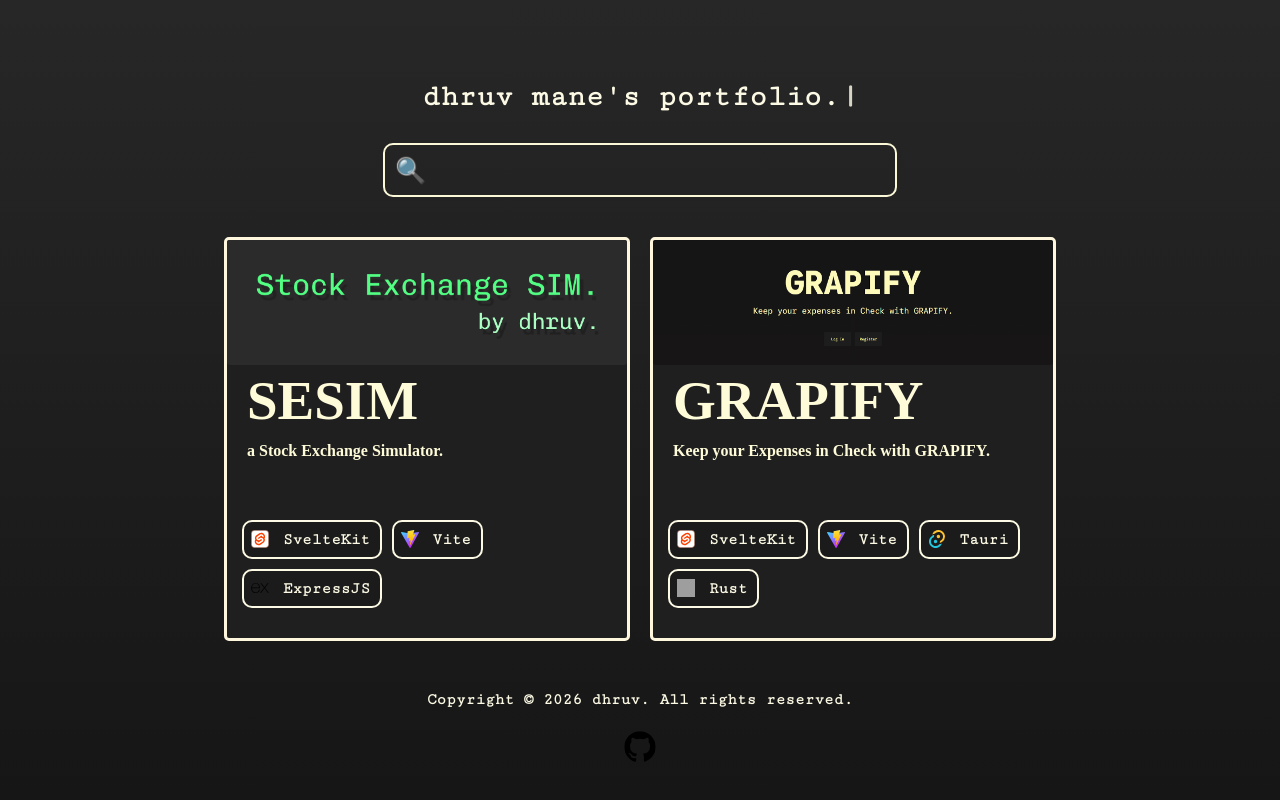
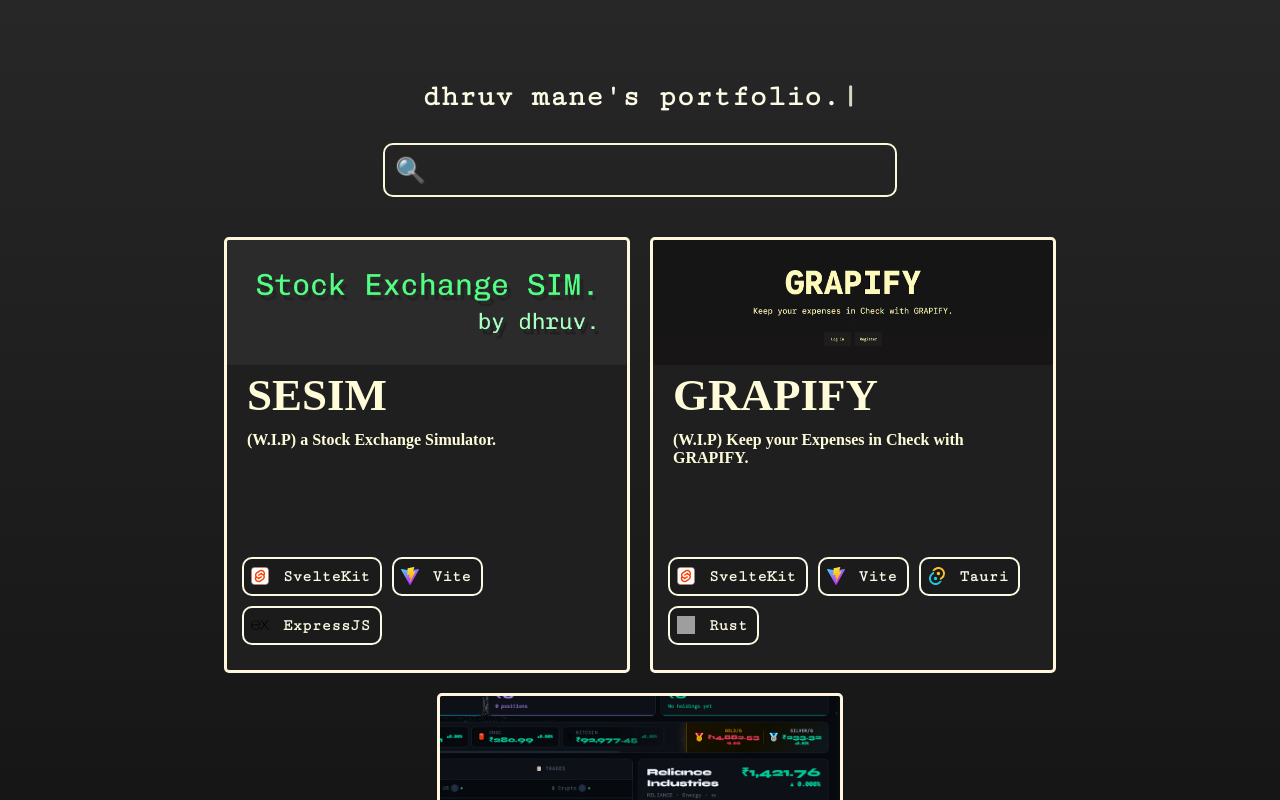
Before and after one commit to dhruvmane/dhruvmane.github.io, a SvelteKit app: page / in a window 1280 px wide. Shown: the top 800 px of the page. Built offline with nearby package versions, Linux system fonts and the light colour scheme; grey boxes are pictures that could not be loaded; a web font is replaced by a local one.

Commit message:
additions

```diff
--- a/package.json
+++ b/package.json
@@ -16,6 +16,7 @@
 	},
 	"devDependencies": {
 		"@sveltejs/adapter-auto": "^7.0.0",
+		"@sveltejs/adapter-static": "^3.0.10",
 		"@sveltejs/kit": "^2.50.2",
 		"@sveltejs/vite-plugin-svelte": "^6.2.4",
 		"gh-pages": "^6.3.0",
@@ -27,7 +28,6 @@
 		"vite": "^7.3.1"
 	},
 	"dependencies": {
-		"@sveltejs/adapter-static": "^3.0.10",
 		"gsap": "^3.14.2"
 	}
 }
--- a/src/lib/components/Talents.svelte
+++ b/src/lib/components/Talents.svelte
@@ -10,7 +10,7 @@
     import javascriptIcon from '$lib/assets/tech_stack/javascript.svg';
     import rustIcon from '$lib/assets/tech_stack/rust.svg';
 
-    let { title, description, card, tech_stack } = $props()
+    let { title, description, card, tech_stack, href } = $props()
 
 </script>
 
@@ -19,6 +19,16 @@
     @import url('https://fonts.googleapis.com/css2?family=Notable&display=swap');
     @import url('https://fonts.googleapis.com/css2?family=Chivo+Mono:ital,wght@0,100..900;1,100..900&display=swap');
 
+    * {
+        text-decoration: none;
+    }
+
+    a {
+        cursor: grab;
+        color: inherit;
+        border-color: inherit;
+    }
+
     h1 {
         margin: 0;
         margin-left: 20px;
@@ -26,7 +36,7 @@
         color: rgb(255, 251, 217);
 
         font-family: 'Notable';
-        font-size: 55px;
+        font-size: 45px;
         z-index: 1;
     }
 
@@ -66,6 +76,7 @@
         background: rgb(31, 31, 31);
 
         width: 400px;
+        height: 400px;
 
         border-style: solid;
         border-color: rgb(255, 246, 222);
@@ -75,11 +86,18 @@
         z-index: 100;
     }
 
+    .talentCards:hover {
+        transition: 0.3s ease-in-out;
+        transform: scale(1.025);
+    }
+
     .tech-stack-field {
+        position: absolute;
+        bottom: 10px;
         text-align: left;
         margin: 0;
         padding: 0;
-        margin-top: 50px;
+        margin-bottom: 15px;
         margin-left: 15px;
         margin-right: 15px;
     }
@@ -125,6 +143,7 @@
 
 </style>
 <main>
+    <a href="{href}">
     <div class="talentCards">
         <img class="talent-card" src={card} alt="talent-card">
         <h1>{title}</h1>
@@ -189,4 +208,5 @@
             {/each}
         </div>
     </div>
+    </a>
 </main>
--- a/src/routes/+page.svelte
+++ b/src/routes/+page.svelte
@@ -67,6 +67,16 @@
         transform: scale(1.4);
         background: none;
         border: 0;
+        transition: 0.2s ease-in-out;
+    }
+
+    .contacts:hover {
+        transition: 0.2s ease-in-out;
+        filter: invert(100%);
+    }
+
+    .contactsIcon {
+        transform: scale(1.4);
     }
 
     @keyframes blinking {
@@ -112,23 +122,29 @@
     import Talents from '$lib/components/Talents.svelte'
     import talentOne from '$lib/assets/talents/1.png'
     import talentTwo from '$lib/assets/talents/2.png'
+    import talentThree from '$lib/assets/talents/3.png'
 
 
     let showTalents = true;
     let talents: any = $state([])
+    let contacts: any = $state([])
 
     if (showTalents){
         talents = [
-            {title: "SESIM", description: "a Stock Exchange Simulator.", card: talentOne, tech_stack: ["svelteIcon", "viteIcon", "expressjsIcon"]},
-            {title: "GRAPIFY", description: "Keep your Expenses in Check with GRAPIFY.", card: talentTwo, tech_stack: ["svelteIcon", "viteIcon", "tauriIcon", "rustIcon"]},
+            {title: "SESIM", description: "(W.I.P) a Stock Exchange Simulator.", card: talentOne, tech_stack: ["svelteIcon", "viteIcon", "expressjsIcon"], href: "https://github.com/dhruvmane/sesim"},
+            {title: "GRAPIFY", description: "(W.I.P) Keep your Expenses in Check with GRAPIFY.", card: talentTwo, tech_stack: ["svelteIcon", "viteIcon", "tauriIcon", "rustIcon"], href: "https://github.com/dhruvmane/grapify"},
+            {title: "TRADEBULL", description: "(Hackathon Winner) Virtual Trading Simulator, Same Feeling & Zero Risk.", card: talentThree, tech_stack: ["reactIcon", "viteIcon", "expressjsIcon"], href: "https://tradebull-three.vercel.app/"},
         ]
     }
 
+    contacts = [
+        {title: "github", href: "https://github.com/dhruvmane"}
+    ]
 
 
 
-    function clickGithubIcon() {
-        window.location.href = "https://github.com/dhruvmane"
+    function clickContactIcon(href: string) {
+        return () => window.location.href = href
     }
 
 
@@ -172,7 +188,7 @@
             </div>
         {/if}
         {#each talents as talent}
-            <Talents title={talent.title} description={talent.description} card={talent.card} tech_stack={talent.tech_stack} />
+            <Talents href={talent.href} title={talent.title} description={talent.description} card={talent.card} tech_stack={talent.tech_stack} />
         {/each}
     </div>
 
@@ -181,6 +197,8 @@
 
     <!--Social Media / Contacts-->
     <div class="contacts-field">
-        <button class="contacts" onclick={clickGithubIcon}><img class="contacts" alt="button" src={githubIcon}></button>
+        {#each contacts as contact}
+            <button class="contacts" onclick={clickContactIcon(contact.href)}><img class="contactsIcon" alt="button" src={githubIcon}></button>
+        {/each}
     </div>
 </main>
```
Also changed, not shown: src/lib/assets/talents/3.png (added), 1 other file (tests, documents, lock files or other folders).
